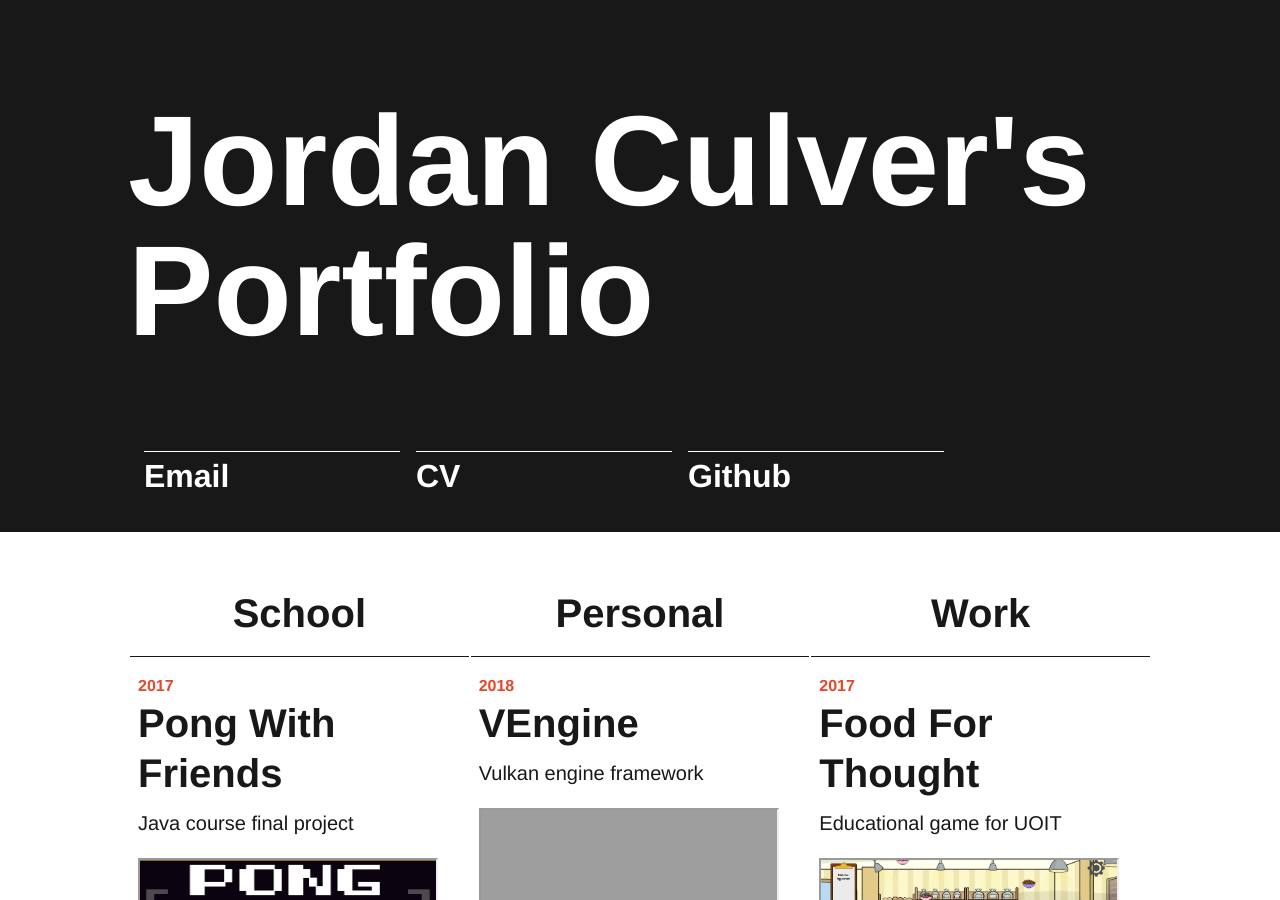
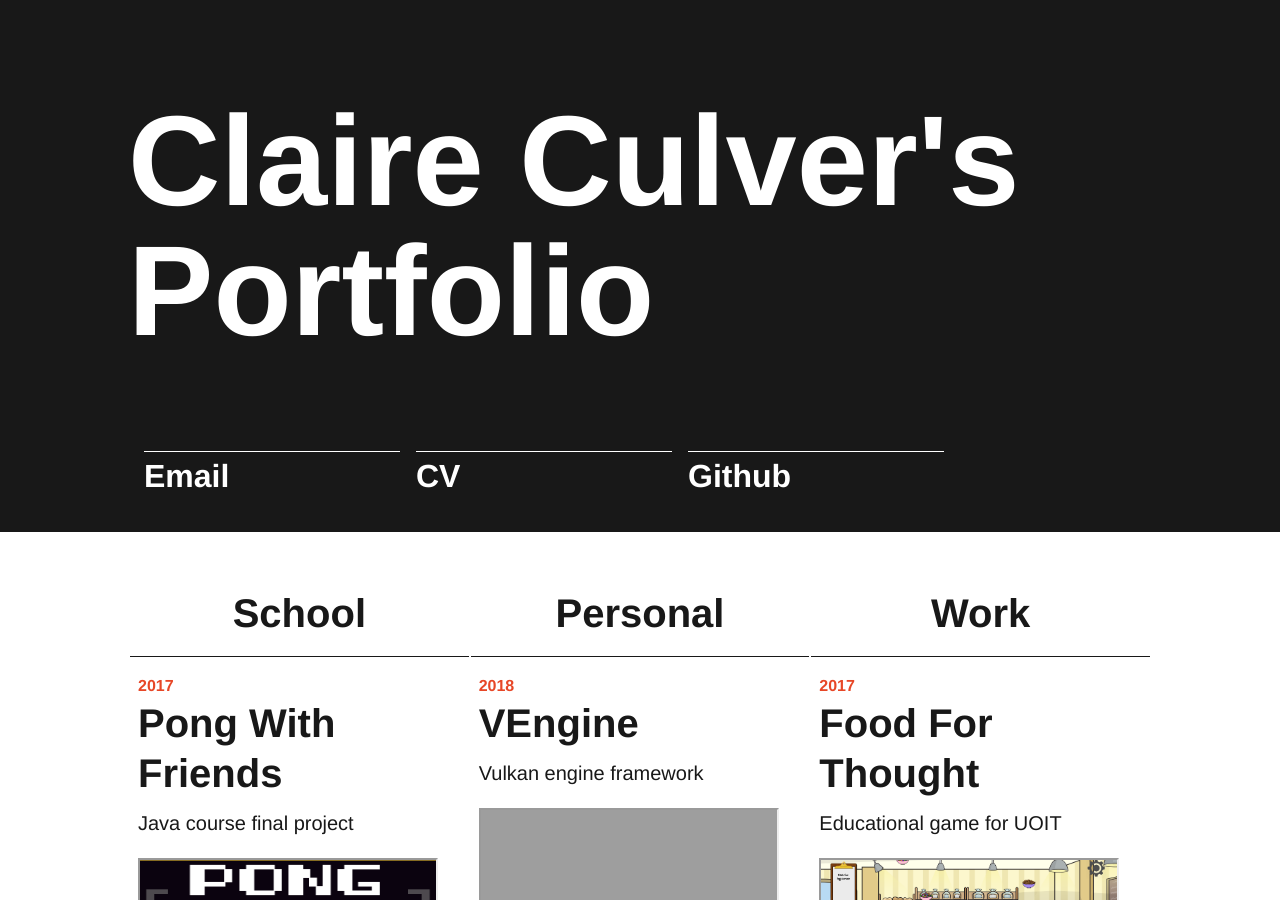
Before and after one commit to PalaceDCXVI/PalaceDCXVI.github.io, a Jekyll site: the page built from index.html, in a window 1280 px wide and 900 px high. Built offline with Jekyll 4.4.1, drawn with Linux system fonts in a browser that asks for light colours.

Commit message:
updated name

```diff
--- a/_config.yml
+++ b/_config.yml
@@ -13,14 +13,14 @@
 # you will see them accessed via {{ site.title }}, {{ site.github_repo }}, and so on.
 # You can create any custom variable you would like, and they will be accessible
 # in the templates via {{ site.myvariable }}.
-title: Jordan Culver's Portfolio
+title: Claire Culver's Portfolio
 description: ""
 baseurl: "" # the subpath of your site, e.g. /blog
 url: "palacedcxvi.github.io" # the base hostname & protocol for your site, e.g. http://example.com
 # github_repo: jekyll # the GitHub repo name for your project
 github_username: PalaceDCXVI
 github_baseurl: "https://github.com/PalaceDCXVI/"
-email: JordanMCulver@gmail.com
+email: ClaireMCulver@gmail.com
 
 
 # Optional social link, you can choose from the following options:
--- a/_includes/header.html
+++ b/_includes/header.html
@@ -8,7 +8,7 @@
     <ul class="list-reset mt-lg-1 mb-2 mb-lg-1">
 
        <li class="inline-block">
-          <a class="align-middle link-primary mr-2 mr-lg-0 ml-lg-2" href="/assets/CV_JordanCulver.pdf">
+          <a class="align-middle link-primary mr-2 mr-lg-0 ml-lg-2" href="/assets/CV_ClaireCulver.pdf">
             CV
           </a>
 
--- a/_layouts/home.html
+++ b/_layouts/home.html
@@ -21,7 +21,7 @@
             </div>
 
             <div class="col-3 sm-width-full left border-top-thin mt-3 mt-lg-0 ml-lg-2">
-              <a class="h2 align-middle link-primary header-link mr-2" href="/assets/CV_JordanCulver.pdf">
+              <a class="h2 align-middle link-primary header-link mr-2" href="/assets/CV_ClaireCulver.pdf">
                 CV
               </a>
             </div>
```
Also changed, not shown: 2 other files.
